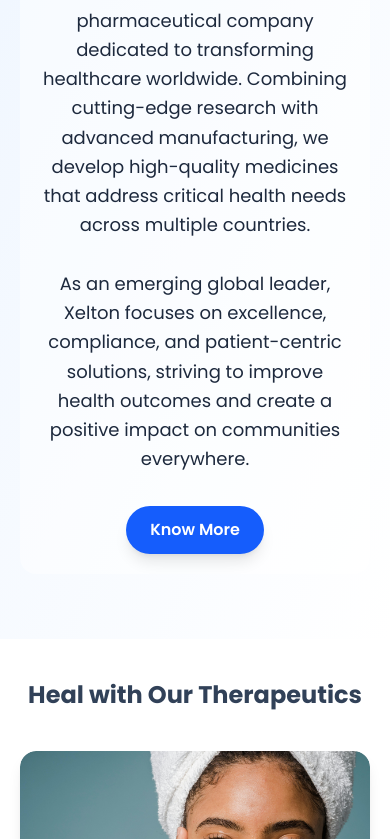
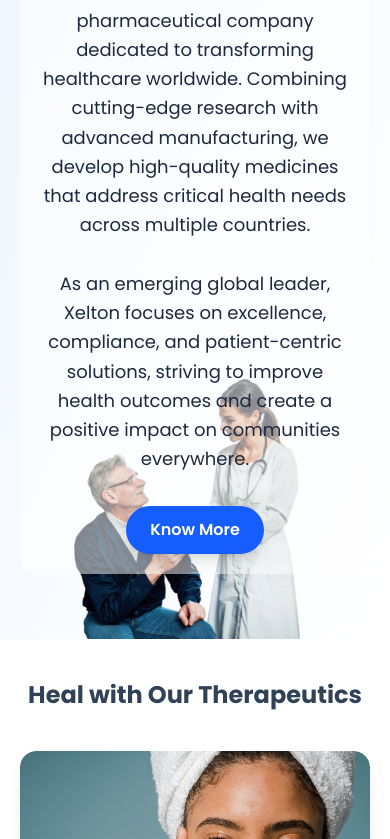
Before and after one commit to adhilbathali/xelton-pharma, a Next.js app: page / in a window 390 px wide. Shown: the part 1049-1888 px from the top of the page. Built offline with nearby package versions, Linux system fonts and the light colour scheme.

Commit message:
home: make about image not hidden in mobile view

```diff
--- a/src/app/(home)/About.js
+++ b/src/app/(home)/About.js
@@ -23,7 +23,7 @@ export default function About(props) {
         alt="Doctor"
         width={800} // adjust width
         height={600} // adjust height
-        className="hidden lg:block absolute bottom-0 right-0"
+        className="lg:block absolute bottom-0 right-0"
       />
 
       {/* Optional abstract background shapes */}
@@ -31,7 +31,7 @@ export default function About(props) {
       <div className="absolute bottom-0 left-1/4 w-96 h-96 bg-blue-300/20 rounded-full blur-3xl translate-x-1/3 translate-y-1/3 hidden lg:block"></div>
 
       {/* Content */}
-      <div className="z-10 bg-white/40 flex flex-col justify-center items-center max-md:p-5 min-md:p-10 rounded-2xl">
+      <div className="z-10 bg-white/40 max-md:bg-white/50 flex flex-col justify-center items-center max-md:p-5 min-md:p-10 rounded-2xl">
         <h1 className="text-3xl sm:text-4xl md:text-5xl font-extrabold text-transparent bg-clip-text bg-gradient-to-r from-blue-600 to-blue-400 text-center mb-6">
           Pioneering Better Health
         </h1>
```
